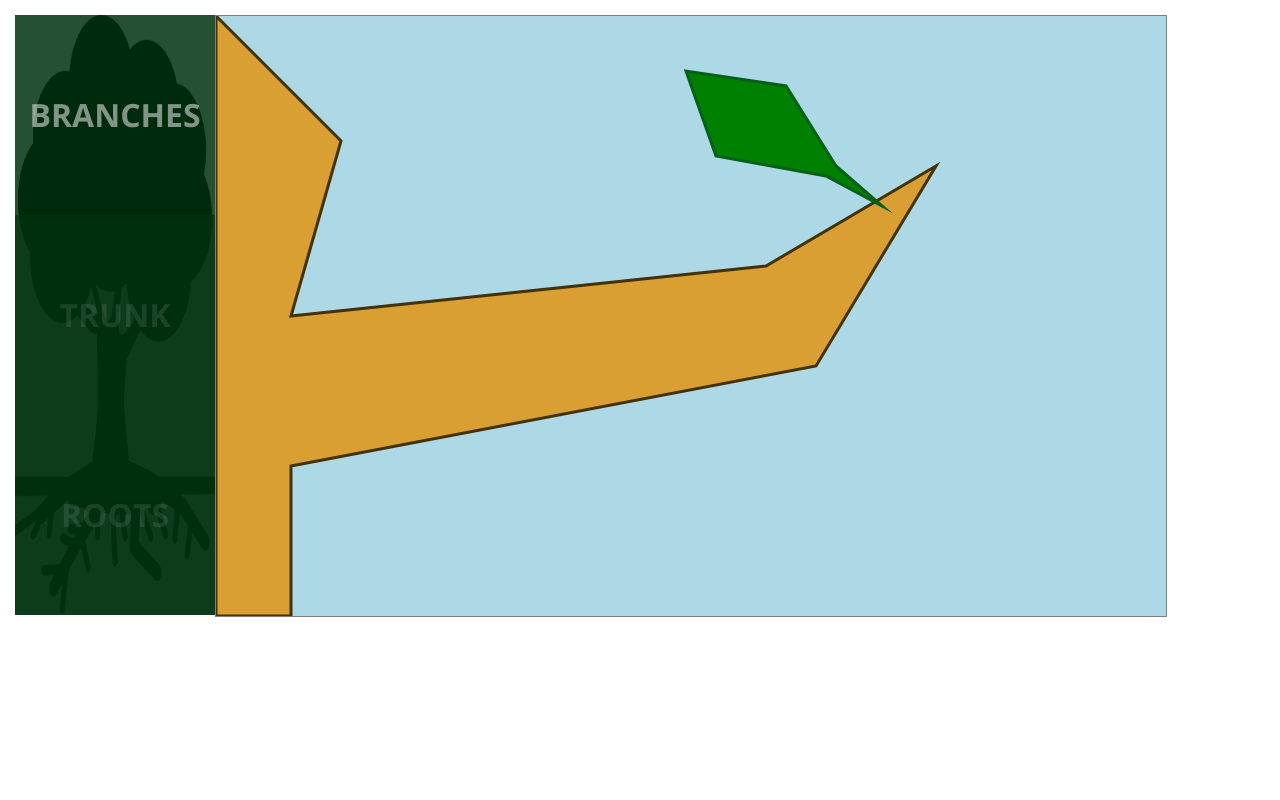
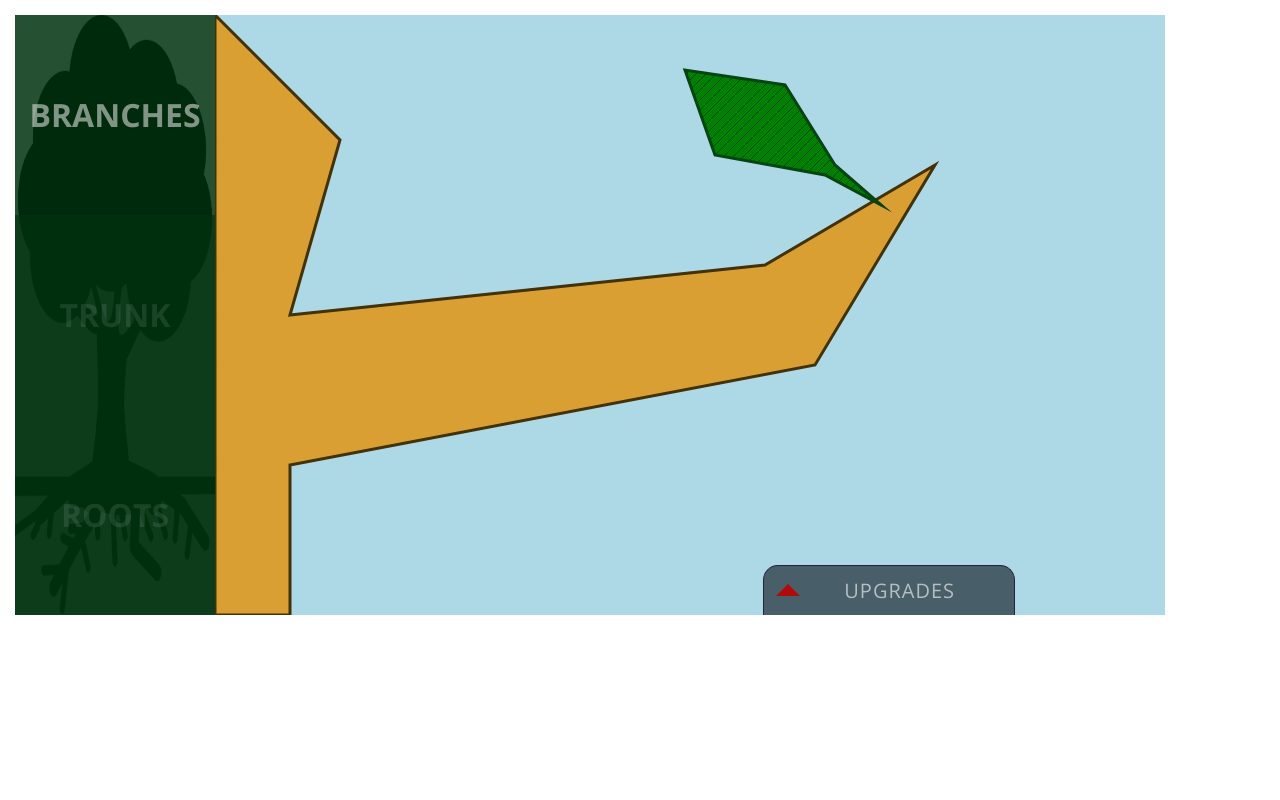
Before and after one commit to ditam/tree-game, a plain HTML site: page index.html in a window 1280 px wide. Drawn offline with nearby package versions, Linux system fonts and the light colour scheme.

Commit message:
add upgrade panel and icons WIP

```diff
--- a/index.html
+++ b/index.html
@@ -14,7 +14,14 @@
 			<div class="tab">Trunk</div>
 			<div class="tab">Roots</div>
 		</div>
-  	<canvas></canvas>
+  	<canvas class="main"></canvas>
+  	<div id="upgrade-modal" class="hidden">
+  		<div class="header">
+  			<span class="arrow"></span>
+  			<span class="label">upgrades</span>
+  		</div>
+  		<div class="content">asdf</div>
+  	</div>
 	</div>
 </body>
 </html>
--- a/main.js
+++ b/main.js
@@ -4,7 +4,9 @@ const PARAMS = Object.freeze({
   OUTLINE_WIDTH: 3,
 });
 
-const game = {};
+const game = {
+  textures: {}
+};
 
 const utils = {
   clone: function(a) {
@@ -18,9 +20,34 @@ const utils = {
   }
 };
 
+function initTextures(context) {
+  const patternCanvas = document.createElement('canvas');
+  const patternContext = patternCanvas.getContext('2d');
+
+  // leaf
+  patternCanvas.width = 50;
+  patternCanvas.height = 50;
+  patternContext.fillStyle = 'green';
+  patternContext.fillRect(0, 0, patternCanvas.width, patternCanvas.height);
+  patternContext.strokeStyle = '#034411';
+  for (let i = 0; i < 20; i++) {
+    patternContext.beginPath();
+    patternContext.moveTo(0, i*10); // NB: size % step should be 0 for tileability
+    patternContext.lineTo(i*10, 0);
+    patternContext.stroke();
+  }
+
+  game.textures.leaf = context.createPattern(patternCanvas, 'repeat');
+}
+
 $(function(){
-  const canvas = $('canvas');
+  const canvas = $('canvas.main');
   const ctx = canvas[0].getContext('2d');
+  initTextures(ctx);
+
+  $('#upgrade-modal .header').on('click', function() {
+    $('#upgrade-modal').toggleClass('hidden');
+  })
 
   const scenes = ['branches', 'trunk', 'roots'];
   let currentScene = 'branches';
@@ -44,7 +71,11 @@ $(function(){
     for (const o of game.objects[currentScene]) {
       let points = utils.clone(o.points)
       ctx.save();
-      ctx.fillStyle = o.color || 'black';
+      if (o.texture) {
+        ctx.fillStyle = game.textures[o.texture];
+      } else {
+        ctx.fillStyle = o.color || 'black';
+      }
       ctx.beginPath();
       let start = points.shift()
       ctx.moveTo(start.x, start.y);
--- a/scene_geometries.js
+++ b/scene_geometries.js
@@ -1,3 +1,5 @@
+// TODO: express coordinates as fractions instead of pixels,
+//       otherwise parametrizing the canvas size is pointless...
 game.objects = {
   'branches': [
     {
@@ -28,10 +30,10 @@ game.objects = {
       ]
     },
     {
-      color: 'green',
       name: 'leaf0',
       outlined: true,
-      outlineColor: '#036117',
+      outlineColor: '#034411',
+      texture: 'leaf',
       points: [
         {x: 666,  y: 190},
         {x: 610,  y: 160},
@@ -130,5 +132,15 @@ game.objects = {
         {x: 1100, y: 0},
       ]
     },
+    {
+      color: 'white',
+      name: 'debug-box',
+      points: [
+        {x: 800,  y: 0},
+        {x: 900,  y: 0},
+        {x: 900,  y: 100},
+        {x: 800,  y: 100}
+      ]
+    },
   ]
 };
--- a/styles.css
+++ b/styles.css
@@ -3,18 +3,19 @@ body {
   padding: 0;
   margin: 0;
   font-family: 'Open Sans', sans-serif;
+	user-select: none;
 }
 
 .wrapper {
 	position: relative;
 	margin: 15px;
+	overflow: hidden;
 }
 
 .wrapper .tabs {
 	width: 200px;
 	font-size: 32px;
 	font-weight: 700;
-	user-select: none;
 	cursor: pointer;
 
 	background-image: url('assets/images/tree-silhouette.png');
@@ -43,5 +44,74 @@ body {
 	position: absolute;
 	top: 0;
 	left: 200px; /* .tabs width */
-	border: 1px solid gray;
 }
+
+.wrapper #upgrade-modal {
+	position: absolute;
+	top: 50px;
+	left: 300px;
+	width: 700px;
+	height: 500px;
+
+	transition: top 0.5s ease;
+}
+
+.wrapper #upgrade-modal.hidden {
+	top: 550px;
+}
+
+.wrapper #upgrade-modal .header {
+	float: right;
+	width: 250px;
+	height: 50px;
+
+	background-color: #485e69;
+	text-transform: uppercase;
+	cursor: pointer;
+	border: 1px solid #242040;
+	border-bottom: none;
+	border-top-left-radius: 15px;
+	border-top-right-radius: 15px;
+}
+
+.wrapper #upgrade-modal .header .arrow {
+	display: inline-block;
+	width: 0;
+	border: 12px solid transparent;
+	border-top: 12px solid #b10a0a;
+
+	margin-top: 20px;
+	margin-left: 12px;
+}
+
+.wrapper #upgrade-modal.hidden .header .arrow {
+	border: 12px solid transparent;
+	border-bottom: 12px solid #b10a0a;
+
+	margin-top: 6px;
+  margin-left: 12px;
+}
+
+.wrapper #upgrade-modal .header .label {
+  position: absolute;
+  font-size: 20px;
+  top: 12px;
+  right: 60px;
+  letter-spacing: 1px;
+  color: rgba(255,255,255,0.6);
+}
+
+.wrapper #upgrade-modal .header:hover .label {
+  color: rgba(255,255,255,0.7);
+}
+
+.wrapper #upgrade-modal .content {
+	float: right;
+	width: 100%;
+	height: calc(100% - 50px);
+
+	border-radius: 5px;
+	border-top-right-radius: 0;
+
+	background-color: rgba(15,80,5,0.7);
+}
```
Also changed, not shown: assets/images/icon-bacteria.png (added), assets/images/icon-branch.png (added), assets/images/icon-carb.png (added), assets/images/icon-stem.png (added), assets/images/icon-water.png (added).
